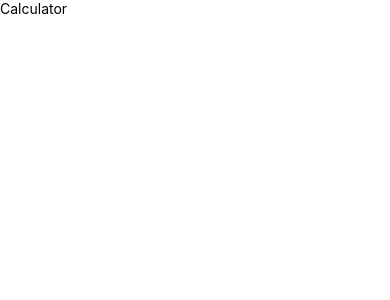
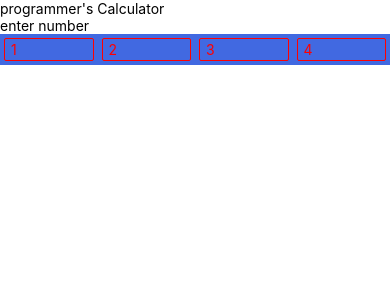
Before and after one commit to MissProgramm/demo, a React Native app: screen / in a window 390 px wide. Shown: the top 300 px of the page. Built offline with nearby package versions, Linux system fonts and the light colour scheme.

Commit message:
starting calculator app

```diff
--- a/Calculator.js
+++ b/Calculator.js
@@ -1,14 +1,45 @@
-import { StyleSheet, Text, View } from 'react-native'
+import { StyleSheet, Text, TextInput,TouchableOpacity, View } from 'react-native'
 import React from 'react'
 
 const Calculator = () => {
   return (
-    <View>
-      <Text>Calculator</Text>
+    <View style={{flex:1}}>
+      <Text>programmer's Calculator</Text>
+      <TextInput  placeholder='enter number'></TextInput>
+<View style={styles.wrapper}>
+  <TouchableOpacity style={styles.btn}> <Text style={styles.btntxt}> 1 </Text></TouchableOpacity>
+  <TouchableOpacity style={styles.btn}> <Text style={styles.btntxt}> 2 </Text></TouchableOpacity>
+  <TouchableOpacity style={styles.btn}> <Text style={styles.btntxt}> 3 </Text></TouchableOpacity>
+  <TouchableOpacity style={styles.btn}> <Text style={styles.btntxt}> 4 </Text></TouchableOpacity>
+</View>
+
     </View>
   )
 }
 
 export default Calculator
 
-const styles = StyleSheet.create({})
+const styles = StyleSheet.create({
+wrapper:{
+flexDirection:'row',
+backgroundColor:'royalblue',
+justifyContent:'space-between',
+alignItems:'center',
+},
+
+btn:{
+  flex:1,
+  margin:4,
+  padding:2,
+  borderWidth:1,
+  borderColor:'red',
+  borderRadius:2,
+
+},
+
+btntxt:{
+  color:'red',
+}
+
+
+})
```
